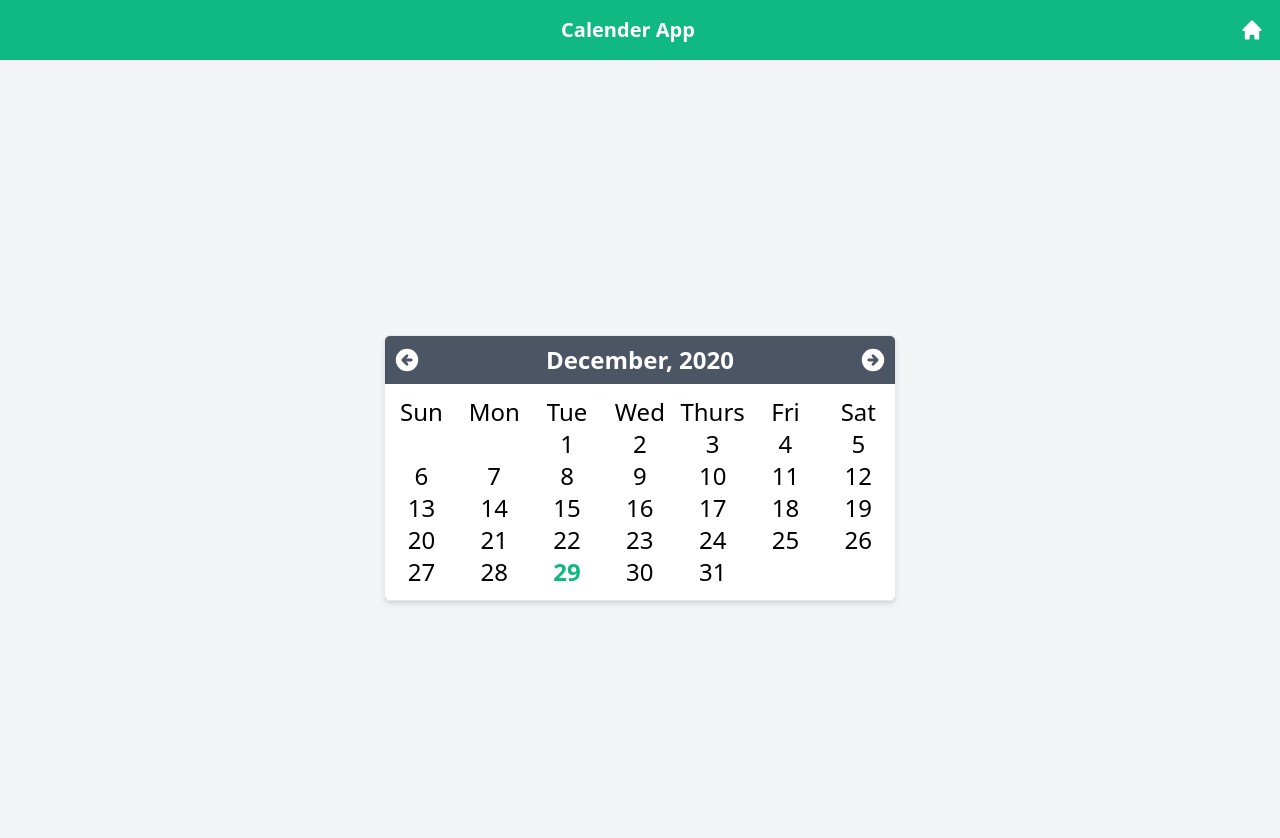
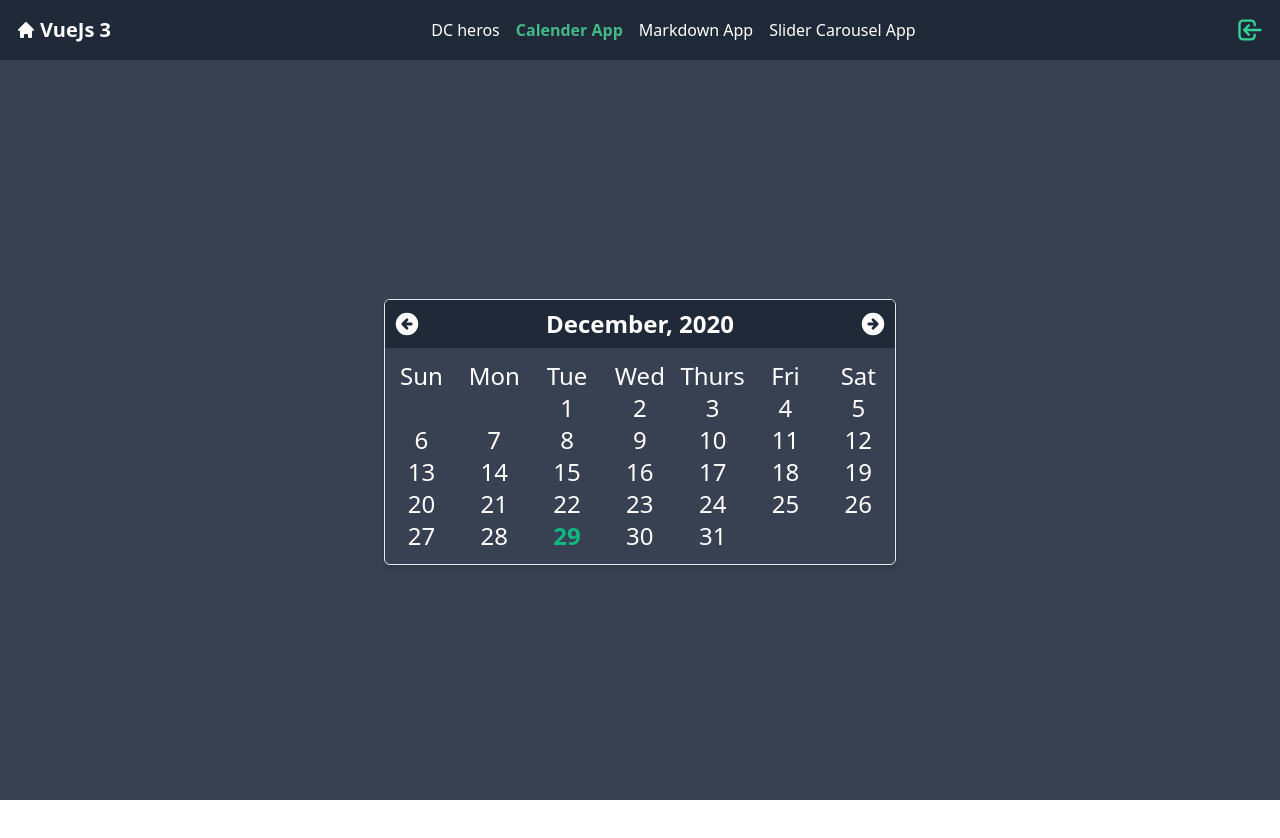
Before and after one commit to SusmoySenGupta/learn-vue3, a Vue app: page /calender in a window 1280 px wide. Shown: the top 838 px of the page. After the commit the page ends 800 px from the top, so only its background shows below. Built offline with nearby package versions, Linux system fonts and the light colour scheme; no server answers.

Commit message:
Change ui, Add login, auth

```diff
--- a/package.json
+++ b/package.json
@@ -9,6 +9,7 @@
   },
   "dependencies": {
     "core-js": "^3.6.5",
+    "firebase": "^8.2.1",
     "marked": "^1.2.7",
     "vue": "^3.0.0",
     "vue-router": "^4.0.0-0"
--- a/src/App.vue
+++ b/src/App.vue
@@ -1,13 +1,47 @@
 <template>
   <div id="main">
-    <!-- <router-link to="/">Home</router-link> |
-    <router-link to="/about">About</router-link> -->
+    <AppNav @open-login-modal="isOpen = true" :isLoggedIn="isLoggedIn"/>
+    <div class="w-screen h-screen bg-gray-700 pt-12">
+      <div class="w-full h-full flex justify-center items-center overflow-hidden">
+        <router-view/>
+      </div>
+    </div>
+    <teleport to='body'>
+      <Login v-if="isOpen" @close-modal="isOpen = false" />
+    </teleport>
   </div>
-  <router-view/>
 </template>
 
+
+<script>
+import AppNav from '@/components/AppNav';
+import Login from '@/components/Login';
+import firebase from '@/utilities/firebase'
+export default {
+  components: {AppNav, Login},
+  data(){
+    return {
+        isOpen: false,
+        isLoggedIn: false,
+        authUser: {}
+    }
+  },
+  mounted(){
+    firebase.auth().onAuthStateChanged((user) => {
+      if (user) {
+        // User is signed in.
+        this.isLoggedIn = true;
+        this.authUser = user;
+      } else {
+        // No user is signed in.
+        this.isLoggedIn = false;
+        this.authUser = {}
+      }
+    });
+  }
+}
+</script>
+
 <style>
-#nav a.router-link-exact-active {
-  color: #42b983;
-}
+
 </style>
--- a/src/components/AppNav.vue
+++ b/src/components/AppNav.vue
@@ -1,31 +1,76 @@
 <template>
-  <div
-    class="bg-green-500 w-full p-4 flex flex-reverse justify-between items-center"
-  >
-    <div class="invisible"></div>
-    <div class="text-white font-semibold text-xl text-center">
-      {{ title }}
+  <div class="bg-gray-800 w-full p-4 flex justify-between items-center fixed" v-if="getRoutePath() != '/'">
+    <div class="flex items-center gap-1">
+      <div class="w-5 text-white">
+        <svg xmlns="http://www.w3.org/2000/svg" viewBox="0 0 20 20" fill="currentColor">
+          <path d="M10.707 2.293a1 1 0 00-1.414 0l-7 7a1 1 0 001.414 1.414L4 10.414V17a1 1 0 001 1h2a1 1 0 001-1v-2a1 1 0 011-1h2a1 1 0 011 1v2a1 1 0 001 1h2a1 1 0 001-1v-6.586l.293.293a1 1 0 001.414-1.414l-7-7z" />
+        </svg>
+      </div>
+      <div class="text-white font-semibold  text-xl">
+        <router-link :to="{name: 'Home'}" >
+          {{ title }}
+        </router-link>
+      </div>
     </div>
-    <div class="w-6 text-white">
-      <router-link :to="{ name: 'Home' }">
-        <svg
-          xmlns="http://www.w3.org/2000/svg"
-          viewBox="0 0 20 20"
-          fill="currentColor"
-        >
-          <path
-            d="M10.707 2.293a1 1 0 00-1.414 0l-7 7a1 1 0 001.414 1.414L4 10.414V17a1 1 0 001 1h2a1 1 0 001-1v-2a1 1 0 011-1h2a1 1 0 011 1v2a1 1 0 001 1h2a1 1 0 001-1v-6.586l.293.293a1 1 0 001.414-1.414l-7-7z"
-          />
+    <div class="text-white font-light flex gap-4" id="nav" @click="getRoutePath()">
+      <router-link :to="{name: item.to}" v-for="item in items" :key="item.to" >
+        {{ item.name }}
+      </router-link>
+    </div>
+    <div class="flex gap-4">
+      <button class="w-7 text-green-400" @click="$emit('open-login-modal')" v-if="!isLoggedIn">
+        <svg xmlns="http://www.w3.org/2000/svg" fill="none" viewBox="0 0 24 24" stroke="currentColor">
+          <path stroke-linecap="round" stroke-linejoin="round" stroke-width="2" d="M11 16l-4-4m0 0l4-4m-4 4h14m-5 4v1a3 3 0 01-3 3H6a3 3 0 01-3-3V7a3 3 0 013-3h7a3 3 0 013 3v1" />
         </svg>
-      </router-link>
+      </button>
+      <button class="w-7 text-green-400" @click="logout()" v-else>
+        <svg xmlns="http://www.w3.org/2000/svg" fill="none" viewBox="0 0 24 24" stroke="currentColor">
+          <path stroke-linecap="round" stroke-linejoin="round" stroke-width="2" d="M17 16l4-4m0 0l-4-4m4 4H7m6 4v1a3 3 0 01-3 3H6a3 3 0 01-3-3V7a3 3 0 013-3h4a3 3 0 013 3v1" />
+        </svg>
+      </button>
     </div>
   </div>
 </template>
 <script>
+import firebase from '../utilities/firebase';
 export default {
   name: "AppNav",
   props: {
-    title: String,
+    title: {type: String, default: 'VueJs 3'},
+    isLoggedIn: {type: Boolean, default: false}
   },
+  data(){
+    return {
+      items: [
+        {name: "DC heros", to: "DcHeros", topic: "Data, methods, computed property"  },
+        {name: "Calender App", to: "Calender", topic: "JavaScript date function"  },
+        {name: "Markdown App", to: "Markdown", topic: "Mixins, marked package"  },
+        {name: "Slider Carousel App", to: "SliderCarousel", topic: "Virtual dom, life cycle hooks, transition & animation"  },
+      ],
+    }
+  },
+  methods:{
+    getRoutePath(){
+      return this.$route.path;
+    },
+    logout(){
+      firebase.auth().signOut().then(() => {
+        // Sign-out successful.
+        console.log('Sign-out successful.');
+      }).catch((error) => {
+        // An error happened.
+        console.log(error);
+      });
+    }
+  },
+  created(){
+    this.getRoutePath();
+  }
 };
 </script>
+<style>
+#nav a.router-link-exact-active {
+  color: #42b986;
+  font-weight: bold;
+}
+</style>
--- /dev/null
+++ b/src/components/Login.vue
@@ -0,0 +1,85 @@
+<template>
+    <div>
+        <div @click="close()" class="z-10 bg-gray-600 opacity-80 w-screen h-screen fixed top-0 flex justify-center items-center"></div>
+        <div class="absolute inset-0 ">
+            <div class=" flex items-center justify-center h-full">
+                <div class="z-20 bg-white w-96 rounded overflow-hidden p-5 ">
+                    <div class="border p-3 rounded">
+                        <h1 class="text-center text-2xl font-semibold text-green-500">Login</h1>
+                        <form action="" @submit.prevent="login()">
+                            <div class="flex flex-col gap-4 my-2">
+                                <div>
+                                    <label for="" class="text-lg">Email</label>
+                                    <input type="email" ref="emailRef" v-model="form.email" class="block w-full py-2 px-1 mt-1 border rounded-lg focus:outline-none focus:ring-2 focus:ring-green-500" placeholder="Type your email">
+                                </div>
+                                <div>
+                                    <label for="" class="text-lg">Password</label>
+                                    <input type="password" v-model="form.password" class="block w-full py-2 px-1 mt-1 border rounded-lg focus:outline-none focus:ring-2 focus:ring-green-500" placeholder="Type your email">
+                                </div>
+                                <div>
+                                    <button type="submit" class="flex justify-center w-full py-2 mt-1 bg-green-500 text-white text-lg text-center font-semibold rounded focus:outline-none focus:ring-4 focus:ring-gray-500">
+                                        <span v-if="!isLoading">Login</span>
+                                        <span v-else-if="isLoading">
+                                            <svg class="w-7 animate-spin svg-inline--fa fa-circle-notch " aria-hidden="true" focusable="false" data-prefix="fas" data-icon="circle-notch" role="img" xmlns="http://www.w3.org/2000/svg" viewBox="0 0 512 512"><path fill="currentColor" d="M288 39.056v16.659c0 10.804 7.281 20.159 17.686 23.066C383.204 100.434 440 171.518 440 256c0 101.689-82.295 184-184 184-101.689 0-184-82.295-184-184 0-84.47 56.786-155.564 134.312-177.219C216.719 75.874 224 66.517 224 55.712V39.064c0-15.709-14.834-27.153-30.046-23.234C86.603 43.482 7.394 141.206 8.003 257.332c.72 137.052 111.477 246.956 248.531 246.667C393.255 503.711 504 392.788 504 256c0-115.633-79.14-212.779-186.211-240.236C302.678 11.889 288 23.456 288 39.056z"></path></svg>
+                                        </span>
+                                    </button>
+                                </div>
+                                <google-login @close-login-from-google="close()"/>
+                            </div>
+                        </form>
+                    </div>
+                </div>
+            </div>
+        </div>
+    </div>
+</template>
+
+<script>
+import firebase from '../utilities/firebase';
+import GoogleLogin from './login/GoogleLogin.vue';
+export default {
+    name: 'Login',
+    components:{GoogleLogin},
+    data(){
+
+        return{
+            form:{
+                email: 'susmoy@gmail.com',
+                password: '123456'
+            },
+            isLoading: false
+        }
+    },
+
+    methods:{
+       login(){
+           this.isLoading = true;
+           firebase.auth().signInWithEmailAndPassword(this.form.email, this.form.password)
+            .then((user) => {
+                // Signed in
+                console.log(user);
+                this.isLoading = false;
+                this.form.email = '';
+                this.form.password = '';
+                this.close();
+            })
+            .catch((error) => {
+                var errorCode = error.code;
+                var errorMessage = error.message;
+                console.log(errorCode, errorMessage)
+            });
+       },
+
+       close(){
+           this.$emit('close-modal');
+       }
+    },
+    mounted(){
+        this.$refs.emailRef.focus();
+    }
+}
+</script>
+
+<style>
+
+</style>
--- /dev/null
+++ b/src/components/login/GoogleLogin.vue
@@ -0,0 +1,34 @@
+<template>
+  <div>
+    <div class="text-center">
+        <span class="font-semibold">Or</span>
+        <button class="text-blue-500 ml-1" @click="loginWithGoogle()"> Login with google </button>
+    </div>
+  </div>
+</template>
+
+<script>
+import firebase from '../../utilities/firebase';
+export default {
+    name: 'google-login',
+    methods: {
+        loginWithGoogle(){
+            var provider = new firebase.auth.GoogleAuthProvider();
+            firebase.auth().signInWithPopup(provider)
+            .then((result) => {
+                console.log(result);
+                this.close();
+            }).catch((error) => {
+                console.log(error);
+            });
+       },
+       close(){
+           this.$emit('close-login-from-google');
+       }
+    }
+}
+</script>
+
+<style>
+
+</style>
--- /dev/null
+++ b/src/utilities/firebase.js
@@ -0,0 +1,14 @@
+import firebase from "firebase/app";
+import "firebase/auth";
+const firebaseConfig = {
+  apiKey: "AIzaSyB-zgMeDQDoEvJmDzymV7gXmGtIBSGR00E",
+  authDomain: "vue3-practice-4ee30.firebaseapp.com",
+  projectId: "vue3-practice-4ee30",
+  storageBucket: "vue3-practice-4ee30.appspot.com",
+  messagingSenderId: "671114957051",
+  appId: "1:671114957051:web:9bc2624c21fba43045605e",
+};
+
+// Initialize Firebase
+firebase.initializeApp(firebaseConfig);
+export default firebase;
--- a/src/views/Calender.vue
+++ b/src/views/Calender.vue
@@ -1,38 +1,33 @@
 <template>
-  <div class="bg-gray-100">
-    <AppNav title="Calender App"/>
-    <div class="min-h-screen  w-full flex justify-center items-center">
-        <div class="bg-white rounded-md  lg:mt-4 lg:mx-96 border overflow-hidden shadow-md">
-            <div class="bg-gray-600 p-2 mb-3 text-center text-lg lg:text-2xl text-white font-semibold flex justify-between items-center">
-                <button class="w-7 hover:text-gray-300" @click="prevMonth()">
+  <div>
+    <div class="rounded-md lg:mt-4 lg:mx-96 overflow-hidden shadow-md border">
+        <div class="bg-gray-800 p-2 mb-3 text-center text-lg lg:text-2xl text-white font-semibold flex justify-between items-center">
+            <button class="w-7 h-7 rounded-full hover:text-gray-200 focus:outline-none focus:ring-2 focus:ring-white" @click="prevMonth()">
                 <svg xmlns="http://www.w3.org/2000/svg" viewBox="0 0 20 20" fill="currentColor">
                     <path fill-rule="evenodd" d="M10 18a8 8 0 100-16 8 8 0 000 16zm.707-10.293a1 1 0 00-1.414-1.414l-3 3a1 1 0 000 1.414l3 3a1 1 0 001.414-1.414L9.414 11H13a1 1 0 100-2H9.414l1.293-1.293z" clip-rule="evenodd" />
                 </svg>
             </button>
             <p>{{ currentMonthName }}, {{ currentYear }}</p>
-                <button class="w-7 hover:text-gray-300" @click="nextMonth()">
+            <button class="w-7 h-7 rounded-full hover:text-gray-200 focus:outline-none focus:ring-1 focus:ring-white" @click="nextMonth()">
                 <svg xmlns="http://www.w3.org/2000/svg" viewBox="0 0 20 20" fill="currentColor">
                     <path fill-rule="evenodd" d="M10 18a8 8 0 100-16 8 8 0 000 16zm3.707-8.707l-3-3a1 1 0 00-1.414 1.414L10.586 9H7a1 1 0 100 2h3.586l-1.293 1.293a1 1 0 101.414 1.414l3-3a1 1 0 000-1.414z" clip-rule="evenodd" />
                 </svg>
             </button>
         </div>
         <div class="flex">
-                <p class="text-center lg:text-2xl" style="width: 14.28%" v-for="(day,index) in days" :key="index">{{ day }}</p>
+            <p class="text-center text-white lg:text-2xl" style="width: 14.28%" v-for="(day,index) in days" :key="index">{{ day }}</p>
         </div>
         <div class="flex flex-wrap mb-3">
-                <p class="text-center lg:text-2xl" style="width: 14.28%" v-for="(num) in startDay()" :key="num"></p>
-                <p class="text-center lg:text-2xl" style="width: 14.28%" v-for="(num) in daysInMonth()" :key="num" :class="currentDateClass(num)">{{ num }}</p>
-            </div>
+            <p class="text-center text-white lg:text-2xl" style="width: 14.28%" v-for="(num) in startDay()" :key="num"></p>
+            <p class="text-center text-white lg:text-2xl" style="width: 14.28%" v-for="(num) in daysInMonth()" :key="num" :class="currentDateClass(num)">{{ num }}</p>
         </div>
     </div>
   </div>
 </template>
 <script>
 // @ is an alias to /src
-import AppNav from '@/components/AppNav'
 export default {
   name: 'Calender',
-  components: { AppNav },
   data() {
     return {
         currentDay: new Date().getUTCDate(),
--- a/src/views/Home.vue
+++ b/src/views/Home.vue
@@ -1,20 +1,20 @@
 <template>
-  <div class="min-h-screen max-w-full flex flex-col items-center justify-center">
+  <div class=" flex flex-col items-center justify-center">
     <img alt="Vue logo" src="../assets/logo.png" class="w-32">
-    <p>Trying out new <b class="text-green-600">Vue 3</b></p>
+    <p class="text-white">Trying out new <b class="text-green-600">Vue 3</b></p>
     <br>
-    <div class="h-64 shadow-sm rounded overflow-y-auto">
-      <table class="border h-full">
+    <div class="h-64 shadow-xl rounded overflow-auto">
+      <table class="border h-full text-white bg-gray-700 shadow-xl">
         <thead>
           <th class="border py-2 text-sm text-center px-8">#</th>
           <th class="border py-2 text-sm text-center px-8">Example</th>
           <th class="border py-2 text-sm text-center px-8">Topic</th>
         </thead>
         <tbody>
-          <tr v-for="(item, index) in items" :key="index" :class="index%2 === 0 ? 'bg-gray-100' : '' ">
+          <tr v-for="(item, index) in items" :key="index" :class="index%2 === 0 ? 'bg-gray-600' : '' ">
             <td class="border py-2 text-sm text-center px-8"> {{ index + 1 }}. </td>
-            <td class="border py-2 text-sm text-center px-8 text-blue-500"> <router-link :to="{name: item.to}">{{ item.name }}</router-link> </td>
-            <td class="border py-2 text-sm text-center px-8 w-60"> {{ item.topic }}  </td>
+            <td class="border py-2 text-sm text-center px-8 text-green-500"> <router-link :to="{name: item.to}">{{ item.name }}</router-link> </td>
+            <td class="border py-2 text-sm text-center px-8 w-60 whitespace-nowrap"> {{ item.topic }}  </td>
           </tr>
         </tbody>
       </table>
@@ -32,7 +32,7 @@ export default {
       items: [
         {name: "DC heros", to: "DcHeros", topic: "Data, methods, computed property"  },
         {name: "Calender App", to: "Calender", topic: "JavaScript date function"  },
-        {name: "Markdown App", to: "Markdown", topic: "Mixins, marked package"  },
+        {name: "Markdown App", to: "Markdown", topic: "Mixins, marked package, two way data binding"  },
         {name: "Slider Carousel App", to: "SliderCarousel", topic: "Virtual dom, life cycle hooks, transition & animation"  },
       ],
     }
```
Also changed, not shown: src/router/index.js (+5 -5 lines), src/views/DcHeros.vue (+15 -12 lines), src/views/Markdown.vue (+17 -10 lines), src/views/SliderCarousel.vue (+5 -9 lines), 1 other file (tests, documents, lock files or other folders). Lines whose indentation alone changed are shown as unchanged.
